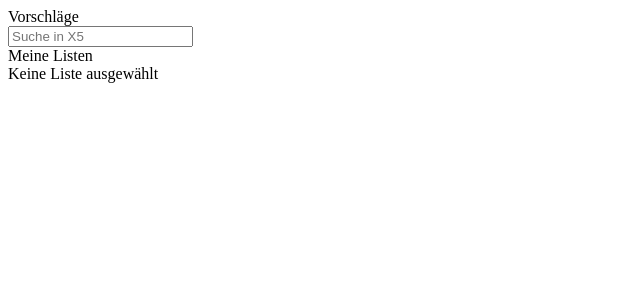
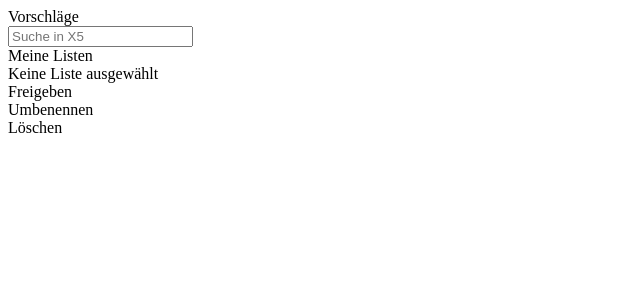
Before and after one commit to noesting/studip-x5, a PHP site: template views/oer/index.php in a window 1280 px wide. Shown: the top 300 px of the page, without its empty margins (0-640 px from the left). Run offline with PHP 8.4, Linux system fonts and the light colour scheme; the template is opened without the code that fills it, so the values that code supplies are empty.

Commit message:
added hover options menu

```diff
--- a/views/oer/index.php
+++ b/views/oer/index.php
@@ -41,7 +41,7 @@
             <div class="x5_button_container">
                 <div class="dropdown">
                     <?=\Studip\Button::create('Liste auswählen');?>
-                    <div class="dropdown_content" id="choose_custom_list_select">
+                    <div class="dropdown_content choose_list" id="choose_custom_list_select">
                     </div>
                 </div>
             </div>
@@ -55,8 +55,15 @@
             <div class="x5_current_list_text" id="x5_current_list_text">
                 Keine Liste ausgewählt
             </div>
-            <div class="x5_item_action" name="x5_item_action">
-                <?=new Icon('action')?>
+            <div class="dropdown">
+                <div class="x5_item_action" name="x5_item_action">
+                    <?=new Icon('action')?>
+                </div>
+                <div class="dropdown_content options_menu">
+                    <div class="editListButton">Freigeben</div>
+                    <div class="editListButton">Umbenennen</div>
+                    <div class="editListButton">Löschen</div>
+                </div>
             </div>
         </div>
     </div>
```
Also changed, not shown: src/x5_plugin.scss (+23 -2 lines).
